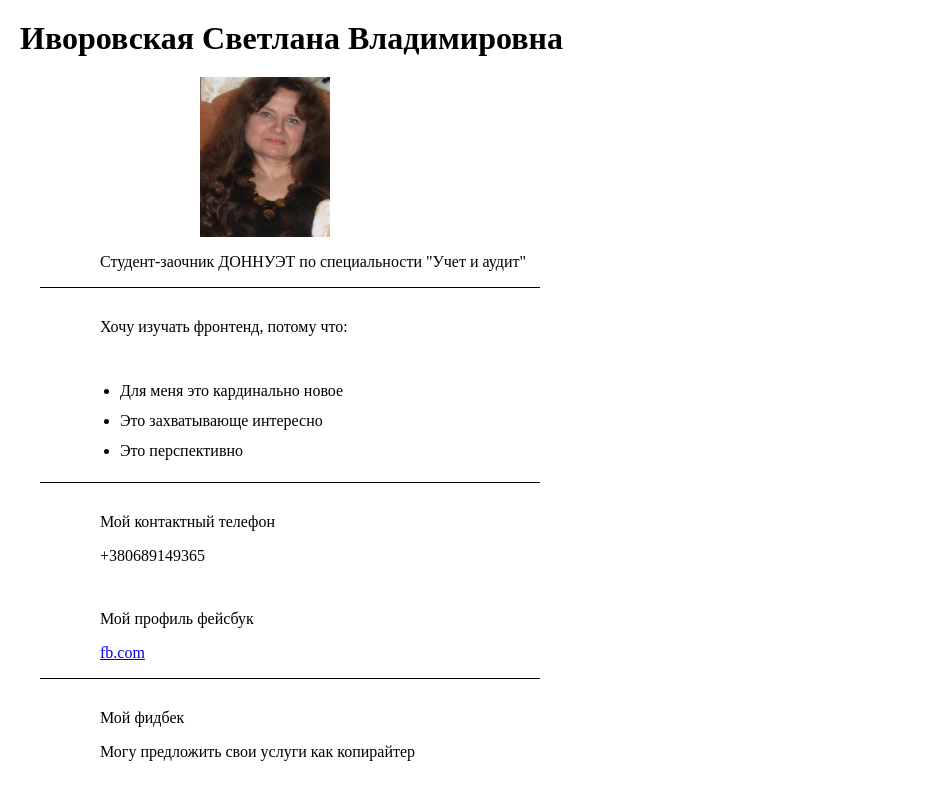
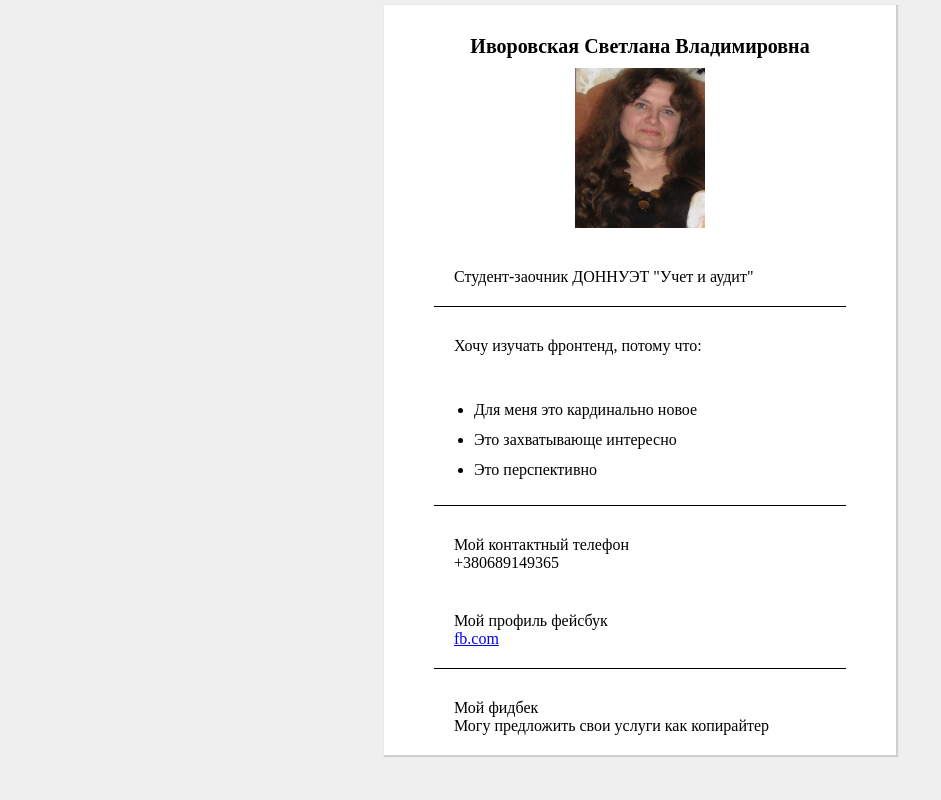
Before and after one commit to Ivorovskaya/github.io, a plain HTML site: page Home 2/Index.html in a window 1280 px wide. Shown: the whole page, without its empty margins (0-941 px from the left). Drawn offline with Linux system fonts and the light colour scheme.

Commit message:
amend home2

```diff
--- a/CSS/style.css
+++ /dev/null
@@ -1,43 +0,0 @@
-body {
-    margin: auto;
-    background: #ffffff;
-}
-
-h1 {
-  margin: 20px; 50x; 5px: 50px;
-}
-
-img {
-  display: block;
-  margin-left: 200px;
-  width: 130px;
-  height: 160px;
-}
-
-.text {
-  padding-left: 100px;
-  }
-
-.reason {
-  margin-top: 40px;
-  padding-left: 20px;
-  line-height: 30px;
-}
-
-.telephone{
-  margin-bottom: 45px;
-}
-
-.text-end{
-  margin-bottom: 70px;
-}
-
-.line {
-  margin-left: 40px;
-  margin-bottom: 30px;
-  border: none;
-  width: 500px;
-  height: 1px;
-  color: black;
-  background: black;
- }
--- /dev/null
+++ b/Home 2/CSS/style.css
@@ -0,0 +1,60 @@
+*{
+    margin: 0;
+    padding: 0;
+}
+
+body {
+
+    background: #efefef;
+}
+
+.wrapper{
+    margin: 5px auto 40px;
+    width: 512px;
+    height: 750px;
+    background: #ffffff;
+    box-shadow: 1px 1px 1px 1px rgba(207,207,207,1);
+}
+
+.header{
+    padding: 30px;
+}
+
+h1 {
+    text-align: center;
+    font-size: 20px;
+}
+
+img {
+    display: block;
+    margin: 10px auto;
+    width: 130px;
+    height: 160px;
+}
+
+.text {
+    padding-left: 70px;
+}
+
+.reason {
+    margin-top: 40px;
+    padding-left: 20px;
+    line-height: 30px;
+}
+
+.telephone{
+    margin-bottom: 40px;
+}
+
+.text-end{
+    margin-bottom: 70px;
+}
+
+.line {
+    margin: 20px auto 30px;
+    border: none;
+    width: 412px;
+    height: 1px;
+    color: black;
+    background: black;
+}
--- a/Index.html
+++ b/Home 2/Index.html
@@ -7,14 +7,14 @@
    </head>
 
  <body>
-  <div>
+ <div class="wrapper">
+  <div class="header">
     <h1>Иворовская Светлана Владимировна</h1>
-       <img src="CSS/img/IMG_6643.jpg"
-" alt="Foto" title="My Foto">
+       <img src="CSS/img/IMG_6643.jpg" alt="Foto" title="My Foto">
         </div>
 
      <div class="text">
-      <p>Студент-заочник ДОННУЭТ по специальности "Учет и аудит"</p>
+      <p>Студент-заочник ДОННУЭТ "Учет и аудит"</p>
        </div>
 
         <div class="line"></div>
@@ -46,5 +46,6 @@
   	 <p>Мой фидбек</p>
 	  <p class="text-end">Могу предложить свои услуги как копирайтер</p>
   </div>
+  </div>
  </body>
 </html>
```
Also changed, not shown: Home 2/CSS/img/IMG_6643.jpg (renamed from CSS/img/IMG_6643.jpg), 2 other files.
